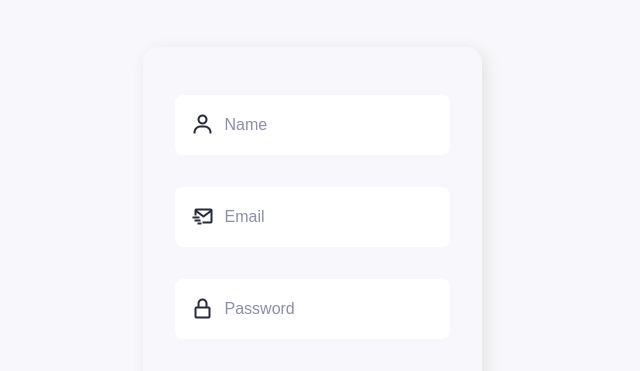
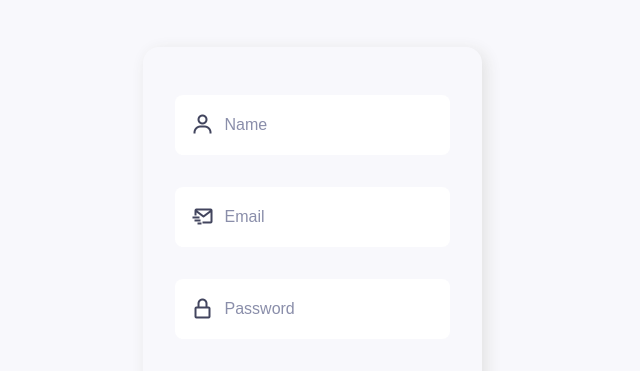
Before and after one commit to LiamGallagher737/Todo-App-Firebase, a plain HTML site: page pages/signup.html in a window 1280 px wide. Shown: the part 111-482 px from the top of the page, 328-968 px from the left. Drawn offline with nearby package versions, Linux system fonts and the light colour scheme.

Commit message:
Main color change

```diff
--- a/css/accounts.css
+++ b/css/accounts.css
@@ -1,7 +1,7 @@
 @import url("https://fonts.googleapis.com/css2?family=Ubuntu:wght@400;500&display=swap");
 
 :root {
-  --first-color: #272A3A;
+  --first-color: #42455e;
   --first-color-light: #8A8EAA;
   --first-color-lighten: #F8F8FC;
   --body-font: 'Ubuntu', sans-serif;
--- a/css/user.css
+++ b/css/user.css
@@ -1,7 +1,7 @@
 @import url("https://fonts.googleapis.com/css2?family=Ubuntu:wght@400;500&display=swap");
 
 :root {
-  --first-color: #272A3A;
+  --first-color: #42455e;
   --first-color-light: #8A8EAA;
   --first-color-lighten: #F8F8FC;
   --body-font: 'Ubuntu', sans-serif;
```
